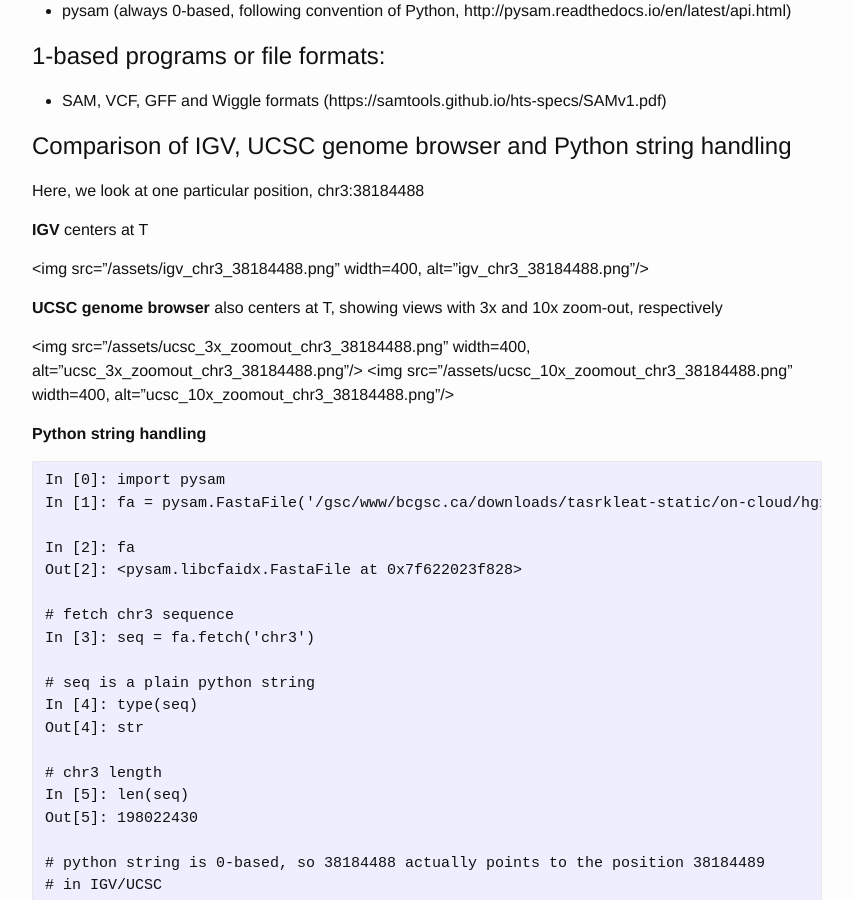
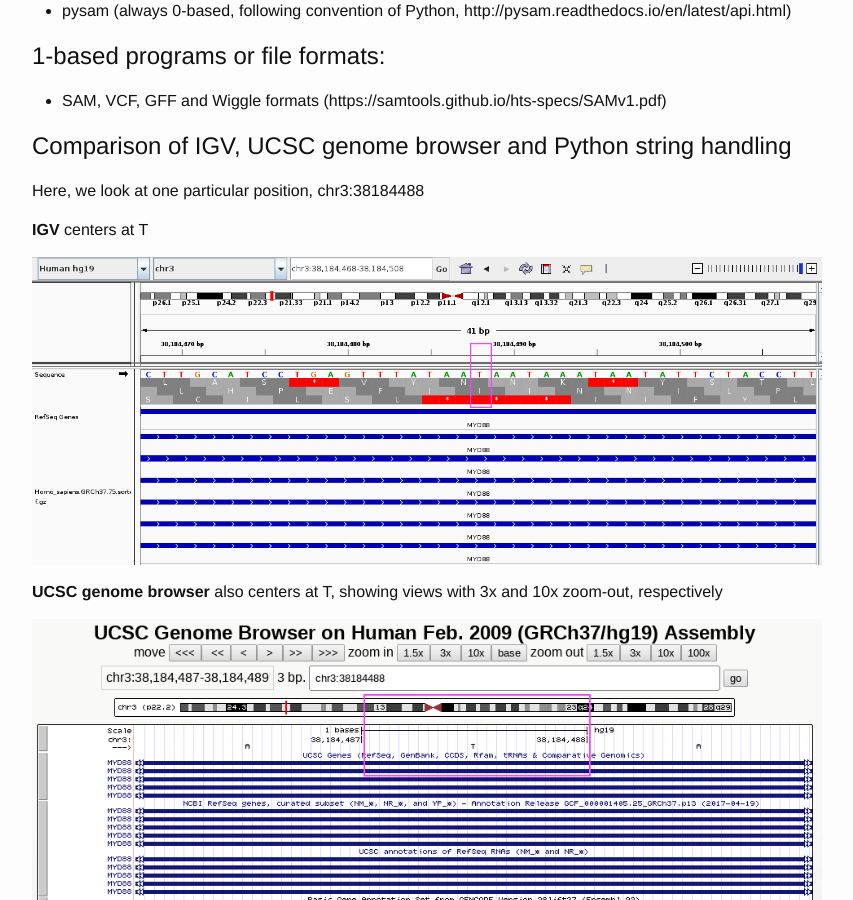
Before and after one commit to zyxue/zyxue.github.io, a Jekyll site: the page built from _posts/2018-06-21-coordinates-in-bioinformatics.md, in a window 1280 px wide and 900 px high, scrolled down 350 px. Shown: the whole window, without its empty margins (213-1066 px from the left). Built offline with Jekyll 4.4.1, drawn with Linux system fonts in a browser that asks for light colours; comment, search, counter and statistics services are not loaded.

Commit message:
fixed img display

```diff
--- a/_posts/2018-06-21-coordinates-in-bioinformatics.md
+++ b/_posts/2018-06-21-coordinates-in-bioinformatics.md
@@ -26,12 +26,12 @@
 
 **IGV** centers at T
 
-<img src="/assets/igv_chr3_38184488.png" width=400, alt="igv_chr3_38184488.png"/>
+<img src="/assets/igv_chr3_38184488.png" width="800" alt="igv_chr3_38184488.png"/>
 
 **UCSC genome browser** also centers at T, showing views with 3x and 10x zoom-out, respectively
 
-<img src="/assets/ucsc_3x_zoomout_chr3_38184488.png" width=400, alt="ucsc_3x_zoomout_chr3_38184488.png"/>
-<img src="/assets/ucsc_10x_zoomout_chr3_38184488.png" width=400, alt="ucsc_10x_zoomout_chr3_38184488.png"/>
+<img src="/assets/ucsc_3x_zoomout_chr3_38184488.png" width="800" alt="ucsc_3x_zoomout_chr3_38184488.png"/>
+<img src="/assets/ucsc_10x_zoomout_chr3_38184488.png" width="800" alt="ucsc_10x_zoomout_chr3_38184488.png"/>
 
 **Python string handling**
 
```
